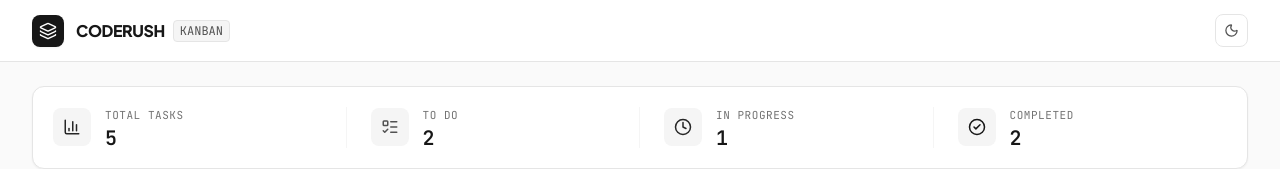
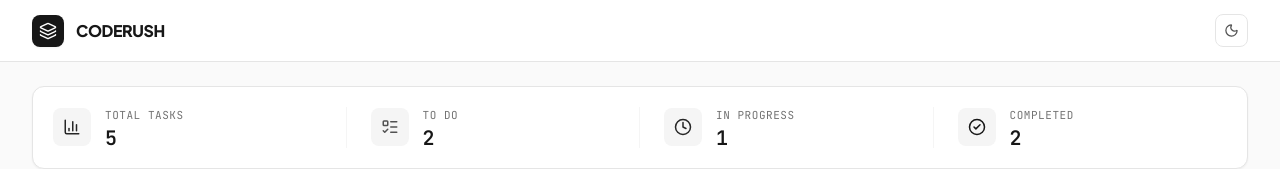
Before and after one commit to Anil250332/Level-1-frontend, a React (Vite) app: page / in a window 1280 px wide. Shown: the top 169 px of the page. Built offline with nearby package versions, Linux system fonts and the light colour scheme; no server answers.

Commit message:
style(navbar): clean up branding text

```diff
--- a/src/components/Navbar.jsx
+++ b/src/components/Navbar.jsx
@@ -20,9 +20,7 @@ export default function Navbar({
                 <span className="font-extrabold tracking-tight text-neutral-900 dark:text-white text-base">
                   CODERUSH
                 </span>
-                <span className="text-xs font-mono px-1.5 py-0.5 rounded bg-neutral-100 dark:bg-neutral-800 text-neutral-600 dark:text-neutral-400 border border-neutral-200 dark:border-neutral-700">
-                  KANBAN
-                </span>
+
               </div>
 
             </div>
```
